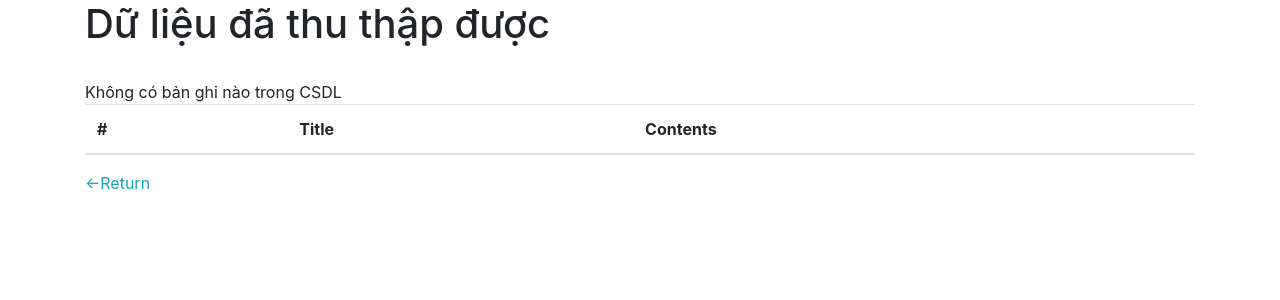
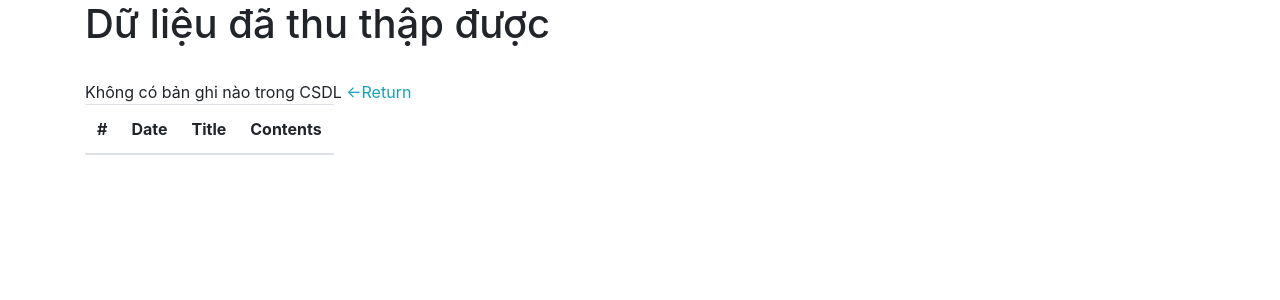
Before and after one commit to kubikubo96/Crawler, a PHP site: page /index.php?controller=show-data in a window 1280 px wide. Shown: the top 300 px of the page. Run offline with PHP 8.4, Linux system fonts and the light colour scheme; data that the repository does not hold is empty.

Commit message:
clean code

```diff
--- a/app/views/show-data.php
+++ b/app/views/show-data.php
@@ -3,12 +3,13 @@
 <?php include_once "app/views/head.php" ?>
 <body>
 <div class="container">
-    <h1 id="title-data">Dữ liệu đã thu thập được</h1>
-    <div class="table-responsive">
-        <table class="table">
+    <div>
+        <h1 id="title-data">Dữ liệu đã thu thập được</h1>
+        <table class="table" id="table-crawler">
             <thead>
             <tr>
                 <th scope="col">#</th>
+                <th scope="col">Date</th>
                 <th scope="col">Title</th>
                 <th scope="col">Contents</th>
             </tr>
@@ -21,12 +22,17 @@
                     <tr>
                         <th scope="row"><?= $row['id'] ?></th>
                         <td>
-                            <div class="content-title">
+                            <div class="content-date-crawler">
+                                <?= $row['date'] ?>
+                            </div>
+                        </td>
+                        <td>
+                            <div class="content-title-crawler">
                                 <?= $row['title'] ?>
                             </div>
                         </td>
                         <td>
-                            <div class="content-article">
+                            <div class="content-article-crawler">
                                 <?= $row['article'] ?>
                             </div>
                         </td>
@@ -38,9 +44,9 @@
             }
             ?>
             </tbody>
-        </table>
     </div>
     <a href="index.php?controller=index" class="text-info"> &larr;Return</a>
 </div>
+</div>
 </body>
 </html>
```
